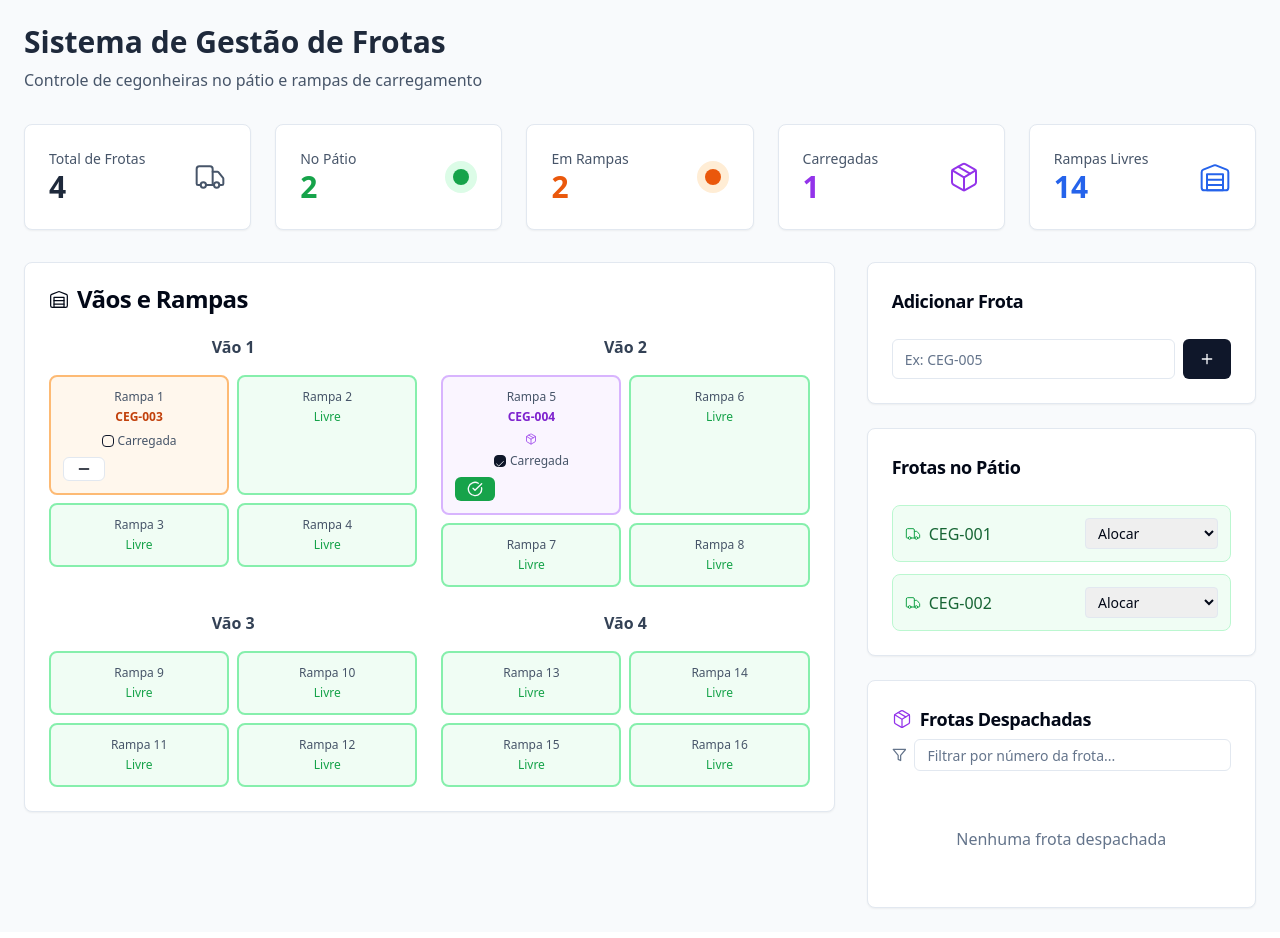
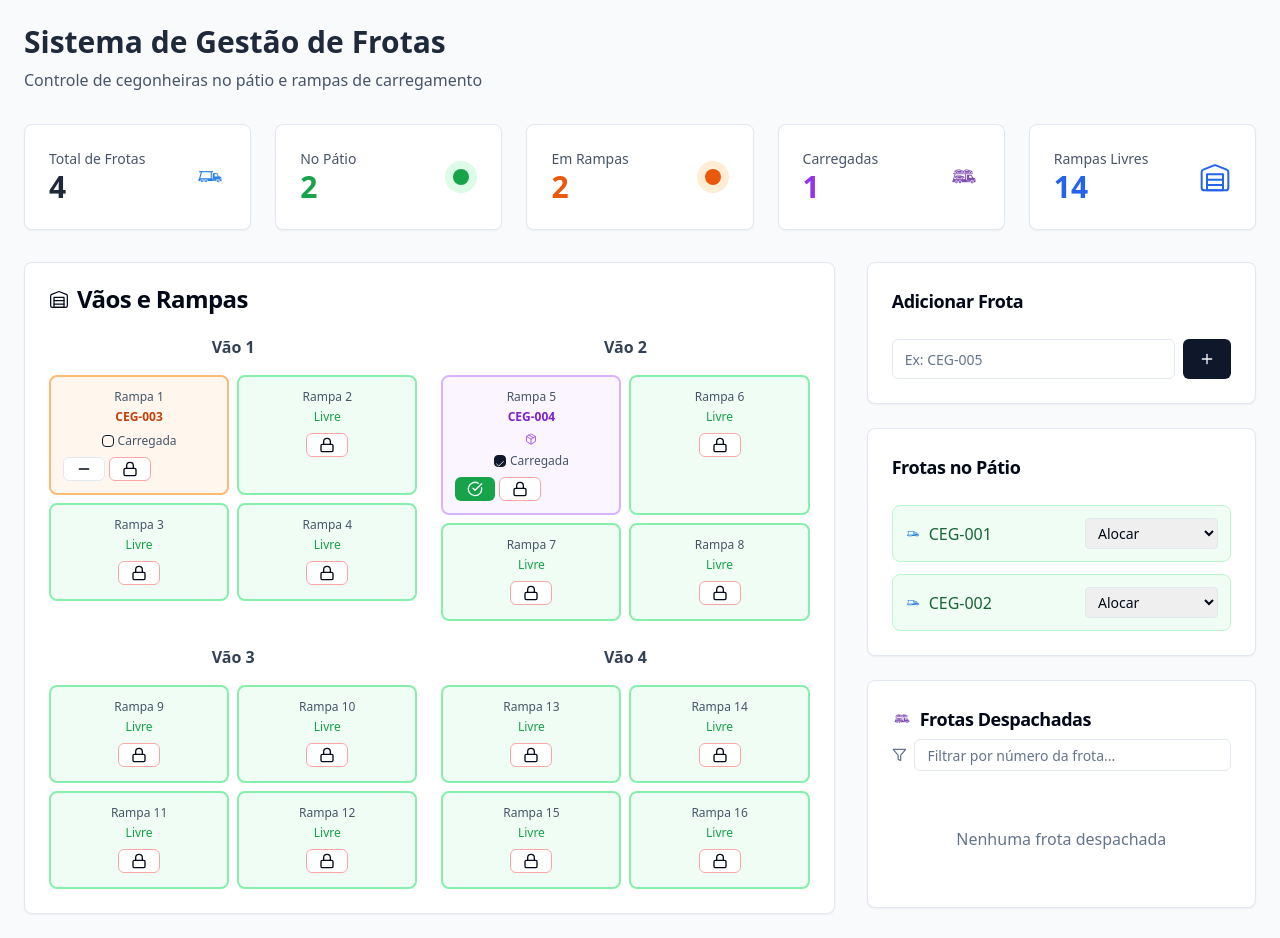
Before and after one commit to CarlosTh0/controle-de-rampas, a React (Vite) app: page / in a window 1280 px wide. Built offline with nearby package versions, Linux system fonts and the light colour scheme.

Commit message:
Feat: Implement image and ramp lock features
Replaced card icons with provided images and added a ramp locking option.

```diff
--- a/src/components/Dashboard.tsx
+++ b/src/components/Dashboard.tsx
@@ -1,5 +1,5 @@
 import React, { useState } from 'react';
-import { Warehouse, Plus, Minus, Package, CheckCircle, Truck, Filter } from 'lucide-react';
+import { Warehouse, Plus, Minus, Package, CheckCircle, Filter, Lock, Unlock } from 'lucide-react';
 import { Button } from '@/components/ui/button';
 import { Card, CardContent, CardHeader, CardTitle } from '@/components/ui/card';
 import { Input } from '@/components/ui/input';
@@ -17,6 +17,12 @@ interface Frota {
   galpaoDespacho?: number; // Galpão onde estava quando foi despachada
 }
 
+interface RampaBloqueada {
+  rampa: number;
+  galpao: number;
+  bloqueada: boolean;
+}
+
 const Dashboard = () => {
   const { toast } = useToast();
   const [frotas, setFrotas] = useState<Frota[]>([
@@ -26,8 +32,44 @@ const Dashboard = () => {
     { id: '4', numero: 'CEG-004', status: 'rampa', rampa: 5, galpao: 2, carregada: true },
   ]);
 
+  const [rampasBloqueadas, setRampasBloqueadas] = useState<RampaBloqueada[]>([]);
   const [novaFrota, setNovaFrota] = useState('');
   const [filtroDespachadas, setFiltroDespachadas] = useState('');
+
+  // Função para bloquear/desbloquear rampa
+  const toggleBloqueioRampa = (rampa: number, galpao: number) => {
+    const rampaExistente = rampasBloqueadas.find(r => r.rampa === rampa && r.galpao === galpao);
+
+    if (rampaExistente) {
+      // Toggle do bloqueio
+      setRampasBloqueadas(prev =>
+        prev.map(r =>
+          r.rampa === rampa && r.galpao === galpao
+            ? { ...r, bloqueada: !r.bloqueada }
+            : r
+        )
+      );
+
+      toast({
+        title: rampaExistente.bloqueada ? "Rampa Desbloqueada" : "Rampa Bloqueada",
+        description: `Rampa ${rampa} foi ${rampaExistente.bloqueada ? 'desbloqueada' : 'bloqueada'}`,
+      });
+    } else {
+      // Criar novo bloqueio
+      setRampasBloqueadas(prev => [...prev, { rampa, galpao, bloqueada: true }]);
+
+      toast({
+        title: "Rampa Bloqueada",
+        description: `Rampa ${rampa} foi bloqueada`,
+      });
+    }
+  };
+
+  // Verificar se rampa está bloqueada
+  const rampaEstaBloqueada = (rampa: number, galpao: number) => {
+    const rampaBloqueada = rampasBloqueadas.find(r => r.rampa === rampa && r.galpao === galpao);
+    return rampaBloqueada?.bloqueada || false;
+  };
 
   // Função para alocar frota em uma rampa
   const alocarFrota = (frotaId: string, rampa: number, galpao: number) => {
@@ -156,7 +198,11 @@ const Dashboard = () => {
                   <p className="text-sm font-medium text-slate-600">Total de Frotas</p>
                   <p className="text-3xl font-bold text-slate-800">{frotas.length}</p>
                 </div>
-                <Truck className="h-8 w-8 text-slate-600" strokeWidth={1.5} />
+                <img
+                  src="/lovable-uploads/f734fecc-7cb6-4a8b-b2ad-e689122a5756.png"
+                  alt="Ícone de caminhão"
+                  className="h-8 w-8"
+                />
               </div>
             </CardContent>
           </Card>
@@ -200,7 +246,11 @@ const Dashboard = () => {
                     {frotas.filter(f => f.carregada).length}
                   </p>
                 </div>
-                <Package className="h-8 w-8 text-purple-600" strokeWidth={1.5} />
+                <img
+                  src="/lovable-uploads/6607a10f-3288-497b-b69b-f01520b3c275.png"
+                  alt="Ícone de cegonheira carregada"
+                  className="h-8 w-8"
+                />
               </div>
             </CardContent>
           </Card>
@@ -211,7 +261,7 @@ const Dashboard = () => {
                 <div>
                   <p className="text-sm font-medium text-slate-600">Rampas Livres</p>
                   <p className="text-3xl font-bold text-blue-600">
-                    {16 - frotas.filter(f => f.status === 'rampa').length}
+                    {16 - frotas.filter(f => f.status === 'rampa').length - rampasBloqueadas.filter(r => r.bloqueada).length}
                   </p>
                 </div>
                 <Warehouse className="h-8 w-8 text-blue-600" strokeWidth={1.5} />
@@ -243,23 +293,39 @@ const Dashboard = () => {
                           const frotaOcupando = rampaOcupada(rampa, galpao);
                           const isOcupada = !!frotaOcupando;
                           const isCarregada = frotaOcupando?.carregada;
+                          const isBloqueada = rampaEstaBloqueada(rampa, galpao);
 
                           return (
                             <div
                               key={rampa}
                               className={`relative p-3 rounded-lg border-2 transition-all duration-200 ${
-                                isOcupada
-                                  ? isCarregada
-                                    ? 'bg-purple-50 border-purple-300'
-                                    : 'bg-orange-50 border-orange-300'
-                                  : 'bg-green-50 border-green-300 hover:bg-green-100'
+                                isBloqueada
+                                  ? 'bg-red-50 border-red-300'
+                                  : isOcupada
+                                    ? isCarregada
+                                      ? 'bg-purple-50 border-purple-300'
+                                      : 'bg-orange-50 border-orange-300'
+                                    : 'bg-green-50 border-green-300 hover:bg-green-100'
                               }`}
                             >
                               <div className="text-center">
                                 <p className="text-xs font-medium text-slate-600">
                                   Rampa {rampa}
                                 </p>
-                                {isOcupada ? (
+                                {isBloqueada ? (
+                                  <div className="mt-1 space-y-2">
+                                    <Lock className="h-4 w-4 text-red-600 mx-auto" strokeWidth={1.5} />
+                                    <p className="text-xs font-bold text-red-700">BLOQUEADA</p>
+                                    <Button
+                                      size="sm"
+                                      variant="outline"
+                                      className="h-6 text-xs border-red-300"
+                                      onClick={() => toggleBloqueioRampa(rampa, galpao)}
+                                    >
+                                      <Unlock className="h-3 w-3" />
+                                    </Button>
+                                  </div>
+                                ) : isOcupada ? (
                                   <div className="mt-1 space-y-2">
                                     <p className={`text-xs font-bold ${isCarregada ? 'text-purple-700' : 'text-orange-700'}`}>
                                       {frotaOcupando.numero}
@@ -297,13 +363,29 @@ const Dashboard = () => {
                                           <Minus className="h-3 w-3" />
                                         </Button>
                                       )}
+                                      <Button
+                                        size="sm"
+                                        variant="outline"
+                                        className="h-6 text-xs border-red-300"
+                                        onClick={() => toggleBloqueioRampa(rampa, galpao)}
+                                      >
+                                        <Lock className="h-3 w-3" />
+                                      </Button>
                                     </div>
                                   </div>
                                 ) : (
-                                  <div className="mt-1">
+                                  <div className="mt-1 space-y-2">
                                     <p className="text-xs text-green-600 font-medium">
                                       Livre
                                     </p>
+                                    <Button
+                                      size="sm"
+                                      variant="outline"
+                                      className="h-6 text-xs border-red-300"
+                                      onClick={() => toggleBloqueioRampa(rampa, galpao)}
+                                    >
+                                      <Lock className="h-3 w-3" />
+                                    </Button>
                                   </div>
                                 )}
                               </div>
@@ -353,7 +435,11 @@ const Dashboard = () => {
                       className="flex items-center justify-between p-3 bg-green-50 rounded-lg border border-green-200"
                     >
                       <div className="flex items-center gap-2">
-                        <Truck className="h-4 w-4 text-green-600" strokeWidth={1.5} />
+                        <img
+                          src="/lovable-uploads/f734fecc-7cb6-4a8b-b2ad-e689122a5756.png"
+                          alt="Ícone de caminhão"
+                          className="h-4 w-4"
+                        />
                         <span className="font-medium text-green-800">
                           {frota.numero}
                         </span>
@@ -373,8 +459,9 @@ const Dashboard = () => {
                           const rampa = i + 1;
                           const galpao = Math.ceil(rampa / 4);
                           const ocupada = rampaOcupada(rampa, galpao);
+                          const bloqueada = rampaEstaBloqueada(rampa, galpao);
 
-                          if (ocupada) return null;
+                          if (ocupada || bloqueada) return null;
 
                           return (
                             <option key={rampa} value={`${rampa}-${galpao}`}>
@@ -399,7 +486,11 @@ const Dashboard = () => {
             <Card>
               <CardHeader>
                 <CardTitle className="text-lg flex items-center gap-2">
-                  <Package className="h-5 w-5 text-purple-600" strokeWidth={1.5} />
+                  <img
+                    src="/lovable-uploads/6607a10f-3288-497b-b69b-f01520b3c275.png"
+                    alt="Ícone de cegonheira carregada"
+                    className="h-5 w-5"
+                  />
                   Frotas Despachadas
                 </CardTitle>
                 <div className="flex items-center gap-2 mt-2">
@@ -421,7 +512,11 @@ const Dashboard = () => {
                     >
                       <div className="flex items-center justify-between mb-2">
                         <div className="flex items-center gap-2">
-                          <Package className="h-4 w-4 text-purple-600" strokeWidth={1.5} />
+                          <img
+                            src="/lovable-uploads/6607a10f-3288-497b-b69b-f01520b3c275.png"
+                            alt="Ícone de cegonheira carregada"
+                            className="h-4 w-4"
+                          />
                           <span className="font-medium text-purple-800">
                             {frota.numero}
                           </span>
```
Also changed, not shown: public/lovable-uploads/6607a10f-3288-497b-b69b-f01520b3c275.png (added), public/lovable-uploads/f734fecc-7cb6-4a8b-b2ad-e689122a5756.png (added).
